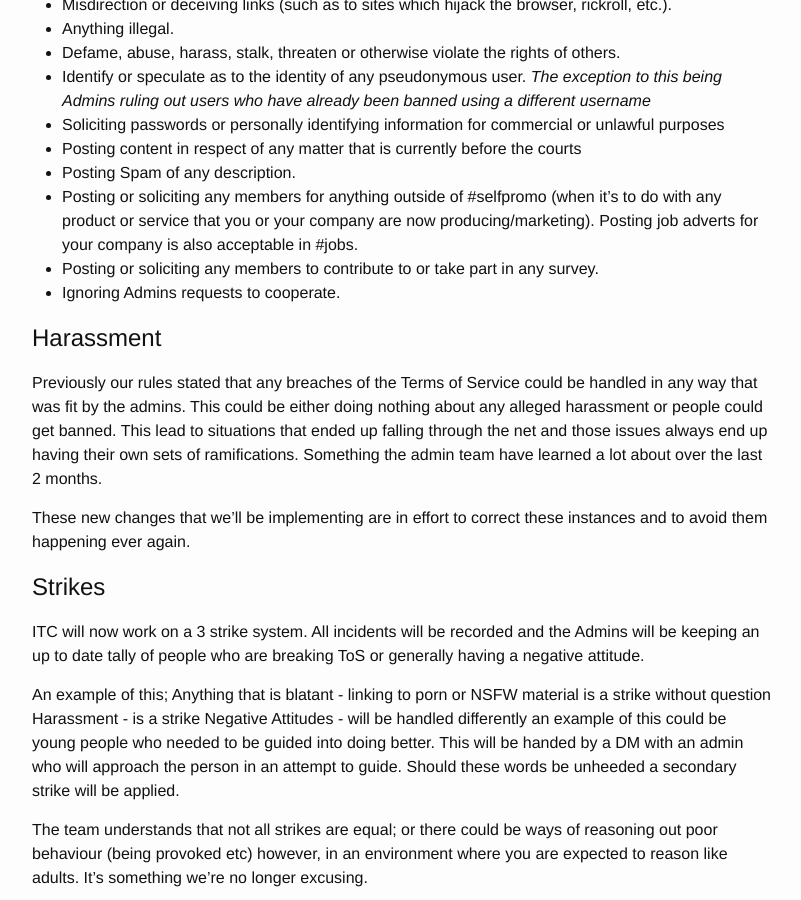
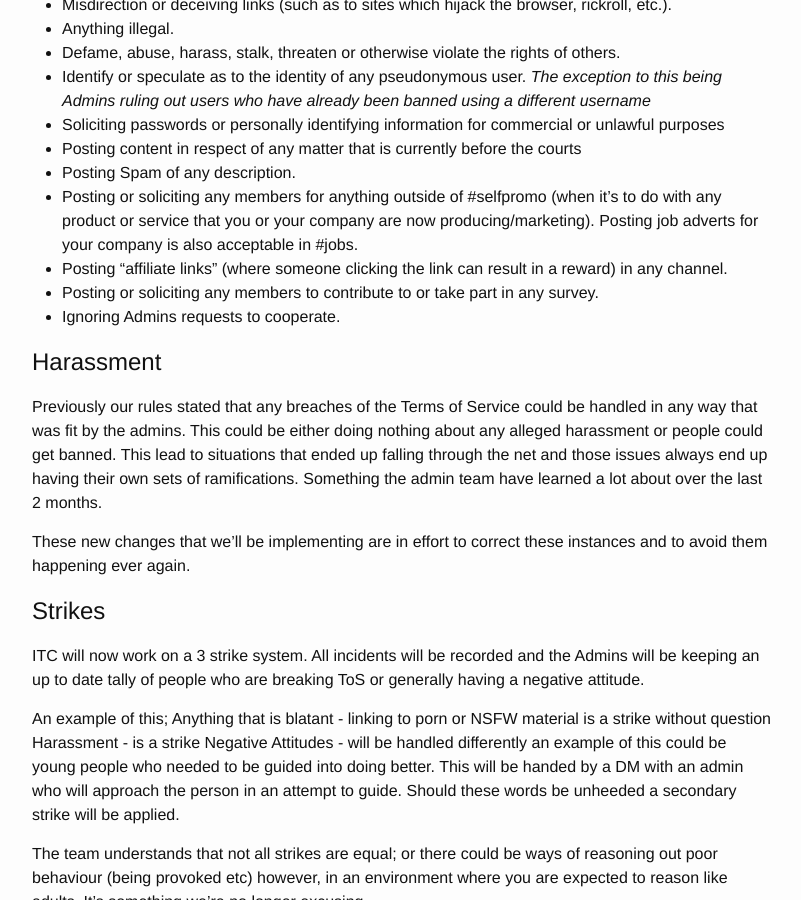
Before and after one commit to IrishTechCommunity/irishtechcommunity.github.io, a Jekyll site: the page built from codeofconduct.md, in a window 1280 px wide and 900 px high, scrolled down 1786 px. Shown: the whole window, without its empty margins (238-1039 px from the left). Built offline with Jekyll 4.4.1, drawn with Linux system fonts in a browser that asks for light colours.

Commit message:
Add clearer definition for not allowing affiliate links
Signed-off-by: Graham Hayes <gr@ham.ie>

```diff
--- a/codeofconduct.md
+++ b/codeofconduct.md
@@ -56,6 +56,7 @@ To be a force of good in the irish tech scene. To be supportive and encouraging
 - Posting content in respect of any matter that is currently before the courts
 - Posting Spam of any description.
 - Posting or soliciting any members for anything outside of #selfpromo (when it's to do with any product or service that you or your company are now producing/marketing). Posting job adverts for your company is also acceptable in #jobs.
+- Posting "affiliate links" (where someone clicking the link can result in a reward) in any channel.
 - Posting or soliciting any members to contribute to or take part in any survey.
 - Ignoring Admins requests to cooperate.
 
```
